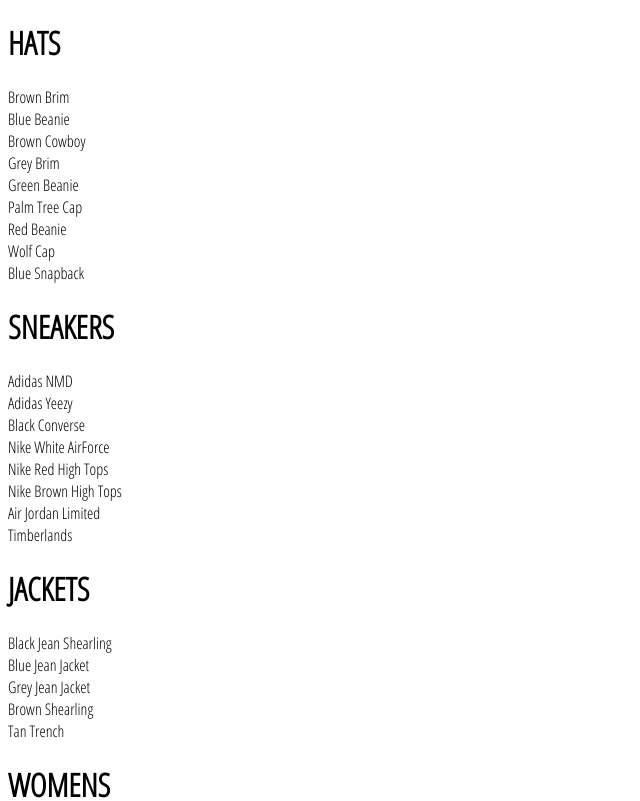
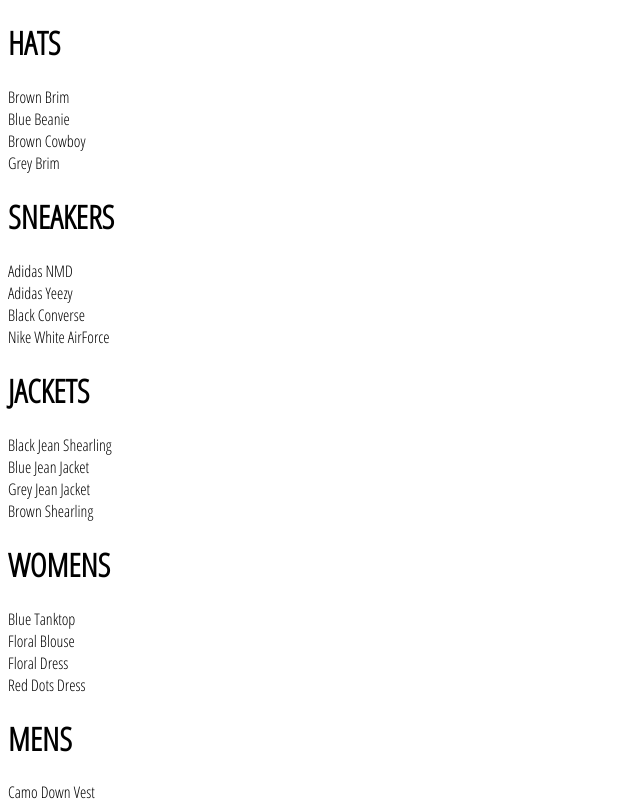
Before and after one commit to mahadi-nsu/Shopping-App-React-Redux-Firebase, a React (Create React App) app: page /shop in a window 1280 px wide. Shown: the top 801 px of the page, without its empty margins (0-640 px from the left). Built offline with nearby package versions, Linux system fonts and the light colour scheme.

Commit message:
filter added to reduce products for preview only

```diff
--- a/src/components/collection-preview/collection-preview.component.jsx
+++ b/src/components/collection-preview/collection-preview.component.jsx
@@ -6,7 +6,7 @@
             {title.toUpperCase()}
         </h1>
         <div>
-            {items.map(item => (
+            {items.filter((item ,index) => index < 4).map(item => (
                 <div key={item.id}> {
                     item.name
                 } </div>
--- a/src/pages/shop/shop.component.jsx
+++ b/src/pages/shop/shop.component.jsx
@@ -15,7 +15,7 @@
             <div className='shop-page'>
                 {collections.map(({ id, ...otherCollectionProps }) => (
                     <CollectionPreview key={id} {...otherCollectionProps} />
-                ))}collections
+                ))}
             </div>
         );
     }
```
